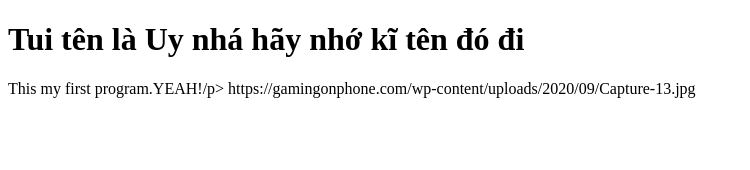
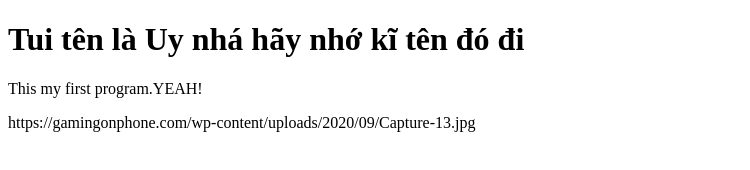
Before and after one commit to king1506/king1506.github.io, a plain HTML site: page index.html in a window 1280 px wide. Shown: the whole page, without its empty margins (0-750 px from the left). Drawn offline with Linux system fonts and the light colour scheme.

Commit message:
Update index.html

```diff
--- a/index.html
+++ b/index.html
@@ -3,7 +3,7 @@
 <body>
 
 <h1>Tui tên là Uy nhá hãy nhớ kĩ tên đó đi</h1>
-<p>This my first program.YEAH!/p>
+<p>This my first program.YEAH!</p>
   <img>https://gamingonphone.com/wp-content/uploads/2020/09/Capture-13.jpg</img>
 
 </body>
```
